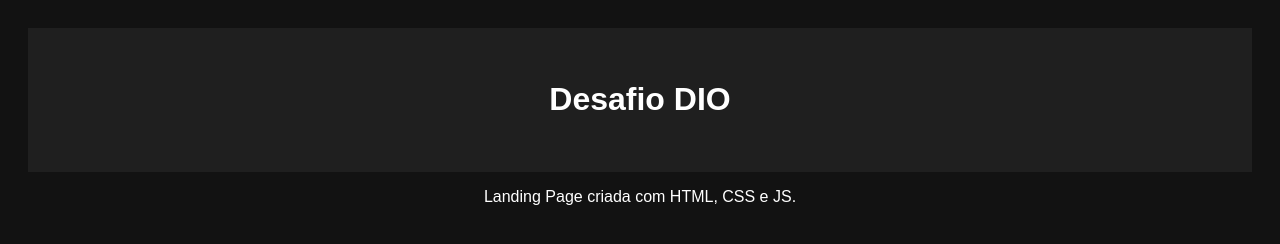
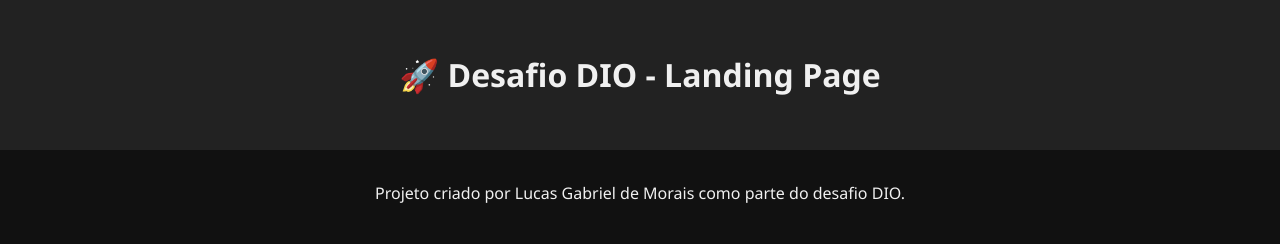
Before and after one commit to Lalalucas/desafio-dio-landingpage-lucas, a plain HTML site: page index.html in a window 1280 px wide. Drawn offline with Linux system fonts and the light colour scheme.

Commit message:
🔥 Landing Page DIO criada automaticamente

```diff
--- a/css/styles.css
+++ b/css/styles.css
@@ -1,11 +1,16 @@
 body {
-  background-color: #121212;
-  color: #fff;
-  font-family: sans-serif;
+  background-color: #111;
+  color: #f0f0f0;
+  font-family: "Segoe UI", sans-serif;
+  margin: 0;
+  padding: 0;
   text-align: center;
-  padding: 20px;
 }
 header {
-  background: #1f1f1f;
+  background: #222;
   padding: 2em;
 }
+main {
+  margin: 2em auto;
+  max-width: 800px;
+}
--- a/index.html
+++ b/index.html
@@ -2,12 +2,17 @@
 <html lang="pt-BR">
 <head>
   <meta charset="UTF-8" />
+  <meta name="viewport" content="width=device-width, initial-scale=1.0">
   <title>Landing Page DIO</title>
   <link rel="stylesheet" href="css/styles.css" />
 </head>
 <body>
-  <header><h1>Desafio DIO</h1></header>
-  <main><p>Landing Page criada com HTML, CSS e JS.</p></main>
+  <header><h1>🚀 Desafio DIO - Landing Page</h1></header>
+  <main>
+    <section>
+      <p>Projeto criado por Lucas Gabriel de Morais como parte do desafio DIO.</p>
+    </section>
+  </main>
   <script src="js/main.js"></script>
 </body>
 </html>
--- a/js/main.js
+++ b/js/main.js
@@ -1 +1,3 @@
-console.log("Landing Page DIO iniciada com sucesso.");
+document.addEventListener("DOMContentLoaded", () => {
+  console.log("🚀 Landing Page DIO carregada com sucesso.");
+});
```
Also changed, not shown: 1 other file.
